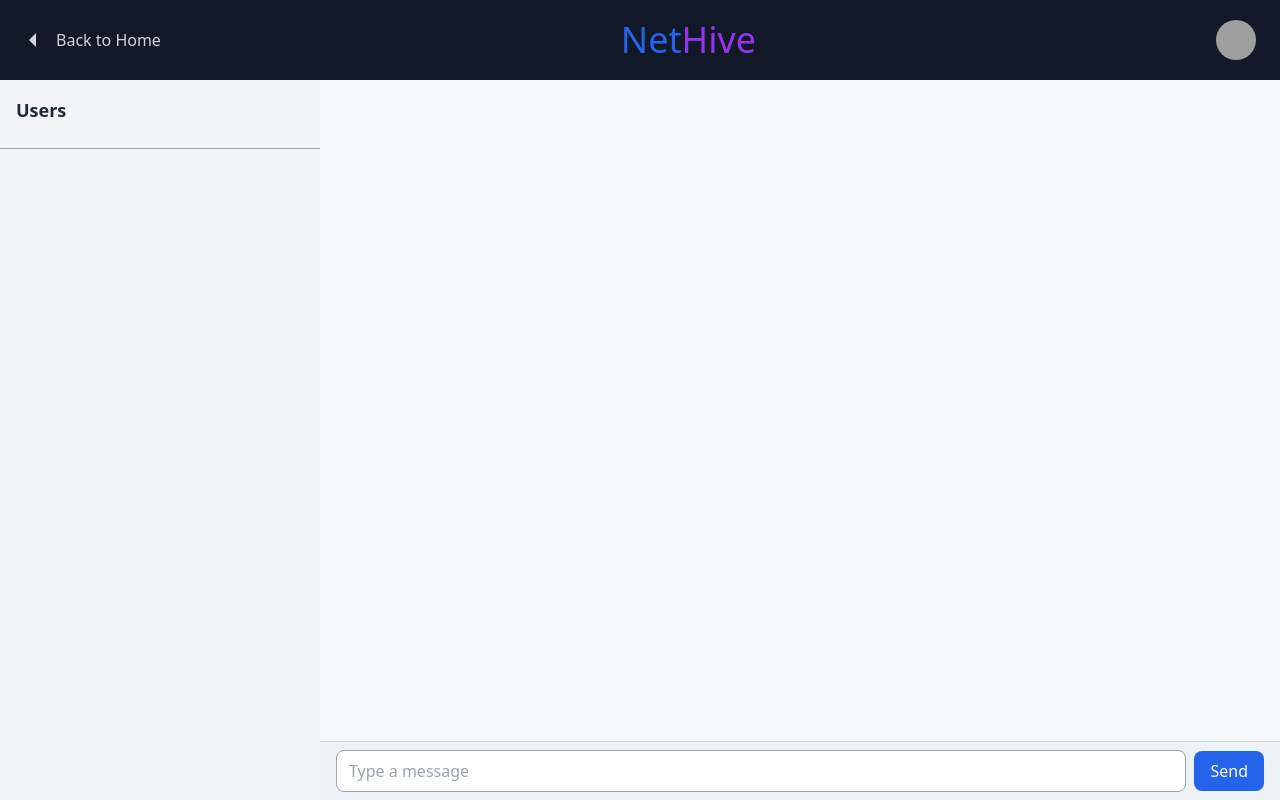
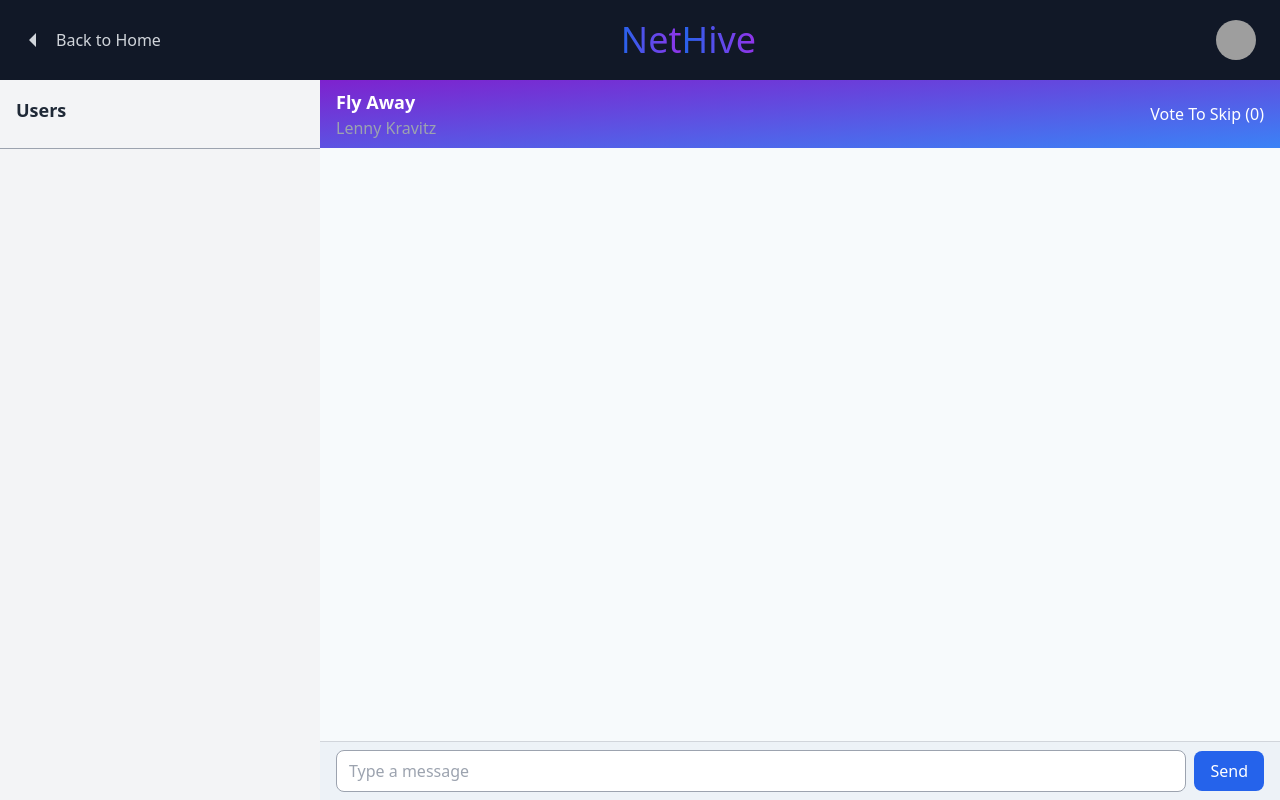
Before and after one commit to agalev/phase-4-project-NetHive, a Next.js app in the folder client/: page /Main in a window 1280 px wide. Built offline with nearby package versions, Linux system fonts and the light colour scheme; grey boxes are pictures that could not be loaded.

Commit message:
music functionality

```diff
--- a/client/components/Header.js
+++ b/client/components/Header.js
@@ -15,16 +15,16 @@ function Header() {
   }
 
   return (
-    <div className="flex items-center justify-between bg-gray-900 text-white py-4 px-6" style={{ height: '80px' }}>
+     <div className="flex items-center justify-between bg-gray-900 text-white py-4 px-6" style={{ height: '80px', zIndex: '10' }}>
       <button onClick={handleClick} className="flex items-center text-gray-300 hover:text-white focus:outline-none">
         <svg className="h-6 w-6 fill-current" viewBox="0 0 24 24">
           <path d="M19 12H5M12 19l-7-7 7-7" />
         </svg>
         <span id='home-button' className="ml-2">Back to Home</span>
       </button>
-      <div className="flex items-center">
-        <h1 className="text-4xl font-large text-blue-600">Net</h1>
-        <h1 className="text-4xl font-large text-purple-600 m1-2">Hive</h1>
+      <div className="flex justify-center">
+  <h1 className="text-4xl font-large bg-gradient-to-r from-blue-600 to-purple-600 text-transparent bg-clip-text">Net</h1>
+  <h1 className="text-4xl font-large bg-gradient-to-r from-blue-600 to-purple-600 text-transparent bg-clip-text m1-2">Hive</h1>
       </div>
       <div onClick={handleClick} className="flex items-center w-10 h-10 cursor-pointer hover:opacity-75">
         <img id='profile-button' className="w-full h-full rounded-full object-cover" style={{objectFit: "cover"}} src="https://media.wired.com/photos/5f87340d114b38fa1f8339f9/master/w_1600%2Cc_limit/Ideas_Surprised_Pikachu_HD.jpg" alt="Profile" />
--- a/client/components/MessageDisplay.js
+++ b/client/components/MessageDisplay.js
@@ -1,8 +1,10 @@
 import React from 'react';
+import MusicPlayer from './MusicPlayer';
 
 function MessageDisplay() {
   return (
     <div className="flex flex-col h-full" style={{ height: 'calc(100vh - 80px)', backgroundColor: '#F7FAFC' }}>
+              <MusicPlayer/>
       <div className="flex-1 overflow-y-scroll px-4 py-2">
         <div className="flex flex-col space-y-4">
           {/* messages will be rendered here */}
--- a/client/components/MusicPlayer.js
+++ b/client/components/MusicPlayer.js
@@ -28,6 +28,8 @@ function MusicPlayer() {
   const [volume, setVolume] = useState(0.5);
   const audioRef = useRef(null);
   const [currentTrackIndex, setCurrentTrackIndex] = useState(0);
+  const [skipCount, setSkipCount] = useState(0);
+
 
   const handlePlayPause = () => {
     const audio = audioRef.current;
@@ -70,40 +72,22 @@ function MusicPlayer() {
     if (isPlaying) {
       audio.play();
     }
+    setSkipCount(skipCount + 1);
   };
+
 
   const handleTimeUpdate = () => {
     const audio = audioRef.current;
     const progress = (audio.currentTime / audio.duration) * 100;
   };
 
-  const handlePreviousTrack = () => {
-    const prevIndex =
-      (currentTrackIndex - 1 + audioSources.length) % audioSources.length;
-    setCurrentTrackIndex(prevIndex);
-    const audio = audioRef.current;
-    audio.src = audioSources[prevIndex].src;
-    audio.volume = volume;
-    if (isPlaying) {
-      audio.play();
-    }
-  };
 
   return (
-    <div className="bg-indigo-500 text-yellow-500 px-4 py-2 flex justify-between items-center fixed w-full top-0 z-50">
+    <div className="bg-gradient-to-br from-purple-700 to-blue-500 text-white px-4 py-2 flex justify-between items-center z-50">
       <div className="music-player">
         <audio ref={audioRef} onEnded={handleEnded} onTimeUpdate={handleTimeUpdate} />
         <div className="controls">
           <div className="buttons-container flex items-center space-x-4">
-            <button className="back-button" onClick={handlePreviousTrack}>
-              ⏮
-            </button>
-            <button className="play-pause-button" onClick={handlePlayPause}>
-              {isPlaying ? "II" : "▶"}
-            </button>
-            <button className="next-button" onClick={handleNextTrack}>
-              ⏭
-            </button>
           </div>
         </div>
         <div className="track-info-container flex items-center">
@@ -119,39 +103,21 @@ function MusicPlayer() {
           </div>
         </div>
       </div>
+      <button className="next-button ml-auto" onClick={handleNextTrack}>
+        Vote To Skip ({skipCount})
+        </button>
       <div className="volume-control flex items-center space-x-2">
         <button
           className="volume-down-button"
           onClick={() => setVolume(Math.max(0, volume - 0.1))}
         >
-          🔉
-        </button>
-        <div className="volume-slider-container flex items-center">
-          <input
-            type="range"
-            min="0"
-            max="1"
-            step="0.01"
-            value={volume}
-            className="volume-slider h-1 w-16 rounded-full bg-gray-600"
-            onChange={(e) => setVolume(parseFloat(e.target.value))}
-          />
-          <div
-            className="volume-slider-thumb w-3 h-3 rounded-full bg-white"
-            style={{ marginLeft: `${volume * 100}%` }}
-          ></div>
-        </div>
-        <button
-          className="volume-up-button"
-          onClick={() => setVolume(Math.min(1, volume + 0.1))}
-        >
-          🔊
         </button>
       </div>
     </div>
   );
 
 
+
 }
 
 export default MusicPlayer;
--- a/client/pages/Main.js
+++ b/client/pages/Main.js
@@ -2,15 +2,11 @@ import React from 'react'
 import Header from '../components/Header'
 import MessageDisplay from '../components/MessageDisplay'
 import SideBar from '../components/SideBar'
-
 import { useSelector } from 'react-redux'
-
 
 function Main() {
   const loggedUser = useSelector((state) => state.user);
-  // console.log('loggedUser', loggedUser.user.id)
-  // const id = loggedUser.user.id
-  if (loggedUser.isLoggedIn) {console.log('id', loggedUser.user.id)}
+
   return (
     <>
       <Header />
@@ -18,8 +14,10 @@ function Main() {
         <div className='w-1/4'>
           <SideBar />
         </div>
-				<div className='w-3/4'>
+        <div className='w-3/4 flex flex-col'>
+          <div className='flex-grow'>
             <MessageDisplay />
+          </div>
         </div>
       </div>
     </>
```
Lines whose indentation alone changed are shown as unchanged.
